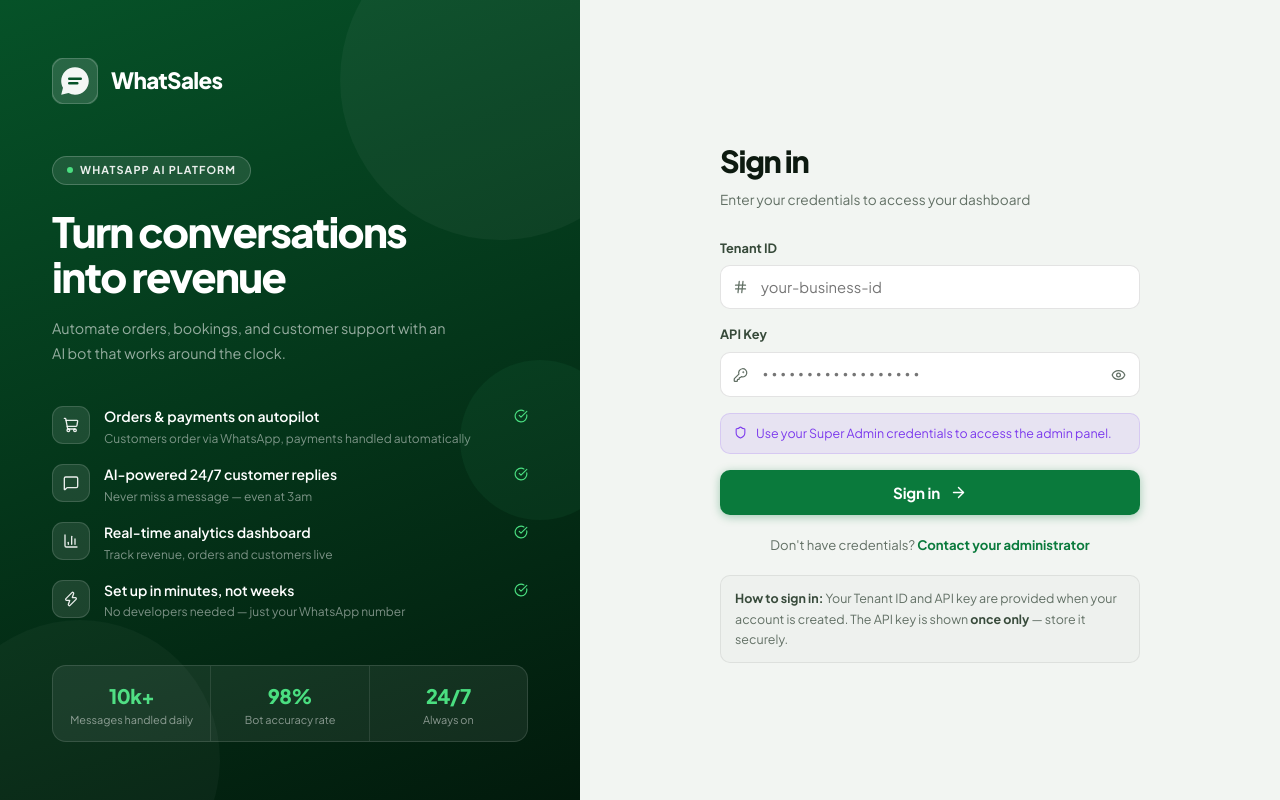
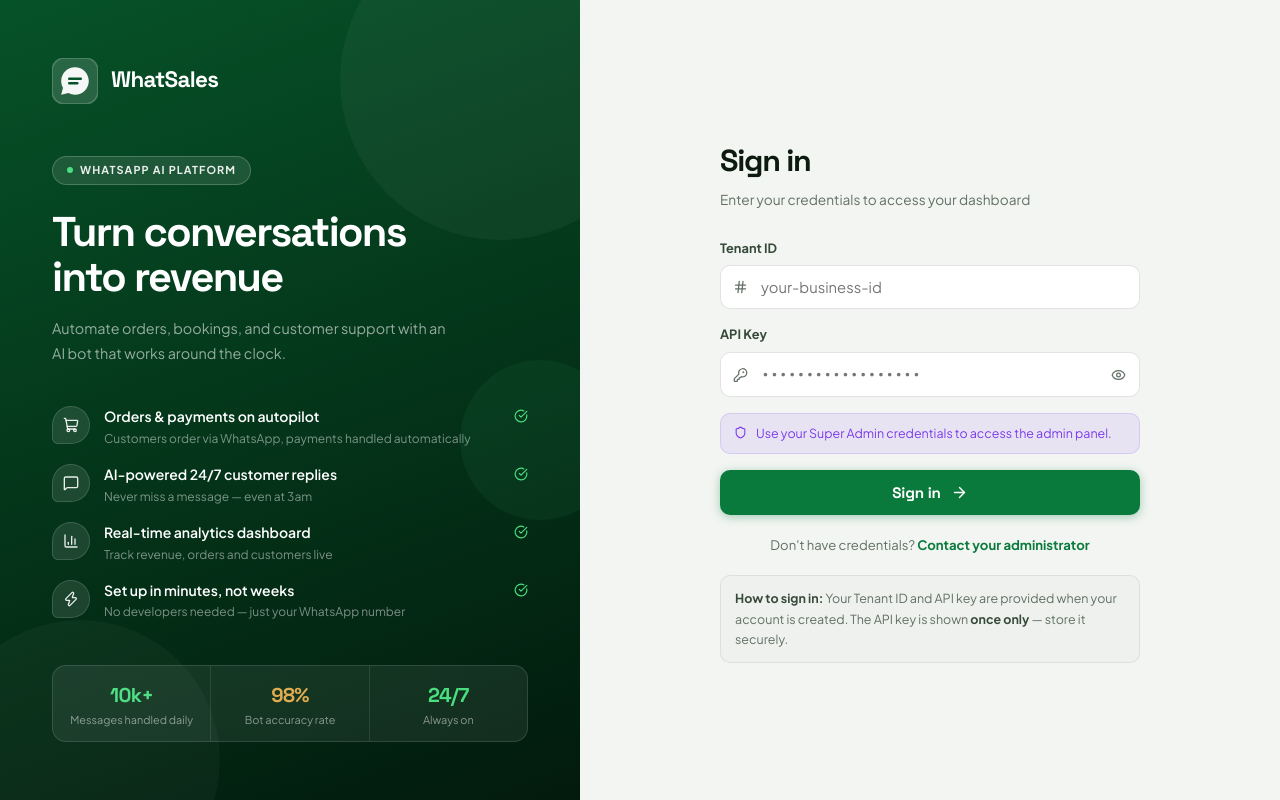
Before and after one commit to DreamLine44/WhatSales_Frontend, a React (Vite) app: page /login in a window 1280 px wide. Built offline with nearby package versions, Linux system fonts and the light colour scheme.

Commit message:
updates added

```diff
--- a/src/components/DashboardLayout.jsx
+++ b/src/components/DashboardLayout.jsx
@@ -17,13 +17,19 @@
       to={to} end={end} onClick={onClick}
       style={({ isActive }) => ({
         display: 'flex', alignItems: 'center', gap: 10,
-        padding: '8px 11px', borderRadius: 9,
+        padding: '8px 11px 8px 9px', borderRadius: 9,
         fontSize: '0.845rem', fontWeight: isActive ? 700 : 500,
         color: isActive ? '#fff' : 'rgba(255,255,255,0.62)',
         background: isActive ? 'rgba(255,255,255,0.14)' : 'transparent',
         textDecoration: 'none', transition: 'all 0.14s',
         marginBottom: 1, position: 'relative',
-        border: isActive ? '1px solid rgba(255,255,255,0.1)' : '1px solid transparent',
+        /* [REDESIGN v4] Gold rail replaces the plain white border on the active
+           item — a small, consistent brand signature instead of a generic
+           highlight, echoed by the gold WA "Ready" pill and hero accents. */
+        borderLeft: isActive ? '2.5px solid var(--gold)' : '2.5px solid transparent',
+        borderTop: isActive ? '1px solid rgba(255,255,255,0.1)' : '1px solid transparent',
+        borderRight: isActive ? '1px solid rgba(255,255,255,0.1)' : '1px solid transparent',
+        borderBottom: isActive ? '1px solid rgba(255,255,255,0.1)' : '1px solid transparent',
       })}
     >
       {({ isActive }) => (
@@ -60,23 +66,30 @@
 }
 
 function WaPill({ whatsapp, status }) {
-  const active = !!(whatsapp?.connected || (status === 'ACTIVE' && whatsapp?.phoneNumberId));
+  // [REDESIGN v4] Three distinct visual states instead of two — "Ready" (creds
+  // saved, not yet verified live) now reads as gold/in-progress rather than
+  // sharing the same green as a fully live bot, which previously made it easy
+  // to mistake a not-yet-verified connection for a working one at a glance.
+  const connected = !!whatsapp?.connected;
+  const ready = !connected && status === 'ACTIVE' && !!whatsapp?.phoneNumberId;
+  const color = connected ? '#4ade80' : ready ? 'var(--gold)' : 'rgba(255,255,255,0.38)';
+  const bg = connected ? 'rgba(74,222,128,0.12)' : ready ? 'rgba(224,172,79,0.14)' : 'rgba(255,255,255,0.06)';
+  const border = connected ? 'rgba(74,222,128,0.28)' : ready ? 'rgba(224,172,79,0.3)' : 'rgba(255,255,255,0.09)';
   return (
     <div style={{
       display: 'inline-flex', alignItems: 'center', gap: 6,
-      background: active ? 'rgba(74,222,128,0.12)' : 'rgba(255,255,255,0.06)',
-      border: `1px solid ${active ? 'rgba(74,222,128,0.28)' : 'rgba(255,255,255,0.09)'}`,
+      background: bg, border: `1px solid ${border}`,
       borderRadius: 99, padding: '4px 9px',
       fontSize: '0.68rem', fontWeight: 600,
-      color: active ? '#4ade80' : 'rgba(255,255,255,0.38)',
+      color,
     }}>
       <span style={{
         width: 5, height: 5, borderRadius: '50%',
-        background: active ? '#4ade80' : 'rgba(255,255,255,0.22)',
-        animation: active ? 'pulse 2s infinite' : 'none',
+        background: connected ? '#4ade80' : ready ? 'var(--gold)' : 'rgba(255,255,255,0.22)',
+        animation: connected ? 'pulse 2s infinite' : 'none',
         flexShrink: 0,
       }} />
-      {active ? (whatsapp?.connected ? 'Live' : 'Ready') : 'Offline'}
+      {connected ? 'Live' : ready ? 'Ready' : 'Offline'}
     </div>
   );
 }
@@ -87,9 +100,9 @@
     <span style={{
       fontSize: '0.57rem', fontWeight: 800, letterSpacing: '0.08em',
       padding: '2px 6px', borderRadius: 99,
-      background: isPro ? 'rgba(217,119,6,0.22)' : 'rgba(255,255,255,0.09)',
-      color: isPro ? '#fbbf24' : 'rgba(255,255,255,0.35)',
-      border: `1px solid ${isPro ? 'rgba(217,119,6,0.28)' : 'rgba(255,255,255,0.09)'}`,
+      background: isPro ? 'rgba(224,172,79,0.22)' : 'rgba(255,255,255,0.09)',
+      color: isPro ? '#e0ac4f' : 'rgba(255,255,255,0.35)',
+      border: `1px solid ${isPro ? 'rgba(224,172,79,0.3)' : 'rgba(255,255,255,0.09)'}`,
     }}>
       {plan || 'FREE'}
     </span>
--- a/src/components/ui.jsx
+++ b/src/components/ui.jsx
@@ -296,6 +296,7 @@
     purple: { bg: 'var(--badge-purple-bg)', text: 'var(--badge-purple-text)' },
     gray:   { bg: 'var(--bg-overlay)',      text: 'var(--text-muted)' },
     teal:   { bg: 'var(--badge-teal-bg)',   text: 'var(--badge-teal-text)' },
+    gold:   { bg: 'var(--gold-dim)',        text: 'var(--gold)' },
   };
   const c = colors[color] || colors.gray;
   return (
@@ -326,8 +327,38 @@
   payment_failed: { color: 'red', label: 'Payment Failed' },
   payment_pending_verification: { color: 'amber', label: 'Awaiting Payment' },
 };
+// [REDESIGN v4] Order/booking progress echoes WhatsApp's own read-receipt
+// ticks — a single grounded detail tying status language back to the channel
+// this whole product runs on, instead of a generic colored dot for everything.
+const TICK_STATUS = {
+  confirmed: 1, preparing: 1, ready: 1, out_for_delivery: 1,
+  completed: 2, delivered: 2,
+};
+function StatusTicks({ count }) {
+  return (
+    <svg width={count === 2 ? 14 : 9} height={9} viewBox={`0 0 ${count === 2 ? 14 : 9} 9`} style={{ flexShrink: 0 }}>
+      <path d="M0.5 4.5L3 7L8.5 1" stroke="#53bdeb" strokeWidth="1.4" fill="none" strokeLinecap="round" strokeLinejoin="round" />
+      {count === 2 && <path d="M5 4.5L7.5 7L13 1" stroke="#53bdeb" strokeWidth="1.4" fill="none" strokeLinecap="round" strokeLinejoin="round" />}
+    </svg>
+  );
+}
 export function StatusBadge({ status, style }) {
   const s = STATUS_MAP[status] || { color: 'gray', label: status || 'Unknown' };
+  const ticks = TICK_STATUS[status];
+  if (ticks) {
+    return (
+      <span style={{
+        display: 'inline-flex', alignItems: 'center', gap: 5,
+        fontSize: '0.72rem', fontWeight: 700, padding: '3px 8px',
+        borderRadius: 'var(--r-full)',
+        background: 'var(--badge-green-bg)', color: 'var(--badge-green-text)',
+        letterSpacing: '0.01em', ...style,
+      }}>
+        <StatusTicks count={ticks} />
+        {s.label}
+      </span>
+    );
+  }
   return <Badge color={s.color} dot style={style}>{s.label}</Badge>;
 }
 
@@ -342,7 +373,7 @@
         <div style={{ display: 'flex', alignItems: 'center', gap: 11, minWidth: 0, flex: '1 1 0' }}>
           {Icon && (
             <div style={{
-              width: 38, height: 38, borderRadius: 'var(--r-md)',
+              width: 38, height: 38, borderRadius: 'var(--r-bubble)',
               background: 'var(--primary-dim)', border: '1.5px solid var(--border-accent)',
               display: 'flex', alignItems: 'center', justifyContent: 'center', flexShrink: 0,
             }}>
@@ -405,6 +436,7 @@
     purple: { icon: 'rgba(124,58,237,0.1)', text: '#7c3aed', border: 'rgba(124,58,237,0.18)' },
     red:    { icon: 'rgba(220,38,38,0.1)',  text: '#dc2626', border: 'rgba(220,38,38,0.18)' },
     teal:   { icon: 'rgba(15,118,110,0.1)', text: '#0f766e', border: 'rgba(15,118,110,0.18)' },
+    gold:   { icon: 'var(--gold-dim)', text: 'var(--gold)', border: 'var(--gold-mid)' },
     gray:   { icon: 'var(--bg-overlay)', text: 'var(--text-muted)', border: 'var(--border)' },
   };
   const c = colors[color] || colors.green;
@@ -424,7 +456,7 @@
     >
       {Icon && (
         <div style={{
-          width: 40, height: 40, borderRadius: 10,
+          width: 40, height: 40, borderRadius: 'var(--r-bubble)',
           background: c.icon, border: `1.5px solid ${c.border}`,
           display: 'flex', alignItems: 'center', justifyContent: 'center', flexShrink: 0,
         }}>
--- a/src/index.css
+++ b/src/index.css
@@ -1,4 +1,9 @@
-@import url('https://fonts.googleapis.com/css2?family=Plus+Jakarta+Sans:ital,wght@0,400;0,500;0,600;0,700;0,800;1,400&family=JetBrains+Mono:wght@400;500&display=swap');
+@import url('https://fonts.googleapis.com/css2?family=Plus+Jakarta+Sans:ital,wght@0,400;0,500;0,600;0,700;0,800;1,400&family=Space+Grotesk:wght@500;600;700&family=JetBrains+Mono:wght@400;500;600&display=swap');
+/* [REDESIGN v4] Space Grotesk added as the display face — used for headings and
+   large numerals (stat cards, revenue, prices). Its squarer terminals and tall
+   numerals give WhatSales a distinct "ledger" identity vs. the generic system-ui
+   look most SaaS dashboards default to. Jakarta stays for body/UI text —
+   legible at small sizes, which matters since this is used heavily on phones. */
 
 *, *::before, *::after { box-sizing: border-box; margin: 0; padding: 0; }
 
@@ -30,6 +35,14 @@
   --amber:      #d97706;
   --amber-dim:  rgba(217,119,6,0.09);
   --amber-mid:  rgba(217,119,6,0.18);
+  /* [REDESIGN v4] Gold is a distinct token from amber: amber stays reserved for
+     warning/pending semantics; gold is the decorative secondary brand accent
+     (used on hero highlights, the active-nav rail, key CTAs) — a market-gold
+     paired with forest green rather than reusing the warning color as a brand
+     color, which was muddling "this needs attention" with "this is important". */
+  --gold:       #b8862f;
+  --gold-dim:   rgba(184,134,47,0.1);
+  --gold-mid:   rgba(184,134,47,0.2);
   --red:        #dc2626;
   --red-dim:    rgba(220,38,38,0.09);
   --blue:       #2563eb;
@@ -85,9 +98,14 @@
   --shadow-sm: var(--sh-sm);  --shadow-md: var(--sh-md);  --shadow-lg: var(--sh-lg);
   --radius-sm: var(--r-sm);   --radius-md: var(--r-md);   --radius-lg: var(--r-lg);
   --radius-xl: var(--r-xl);   --radius-full: var(--r-full);
-  --font-display: 'Plus Jakarta Sans', system-ui, sans-serif;
+  --font-display: 'Space Grotesk', 'Plus Jakarta Sans', system-ui, sans-serif;
   --font-body:    'Plus Jakarta Sans', system-ui, sans-serif;
   --font-mono:    'JetBrains Mono', monospace;
+
+  /* [REDESIGN v4] Signature "bubble" corner — one asymmetric radius, echoing a
+     WhatsApp message tail. Used sparingly (icon wells, the active-nav rail,
+     the hero stat) — never on every card, per "spend your boldness in one place". */
+  --r-bubble: 20px 20px 20px 6px;
 
   /* Layout */
   --sidebar-w:    256px;
@@ -135,6 +153,9 @@
     --amber:     #fbbf24;
     --amber-dim: rgba(251,191,36,0.1);
     --amber-mid: rgba(251,191,36,0.2);
+    --gold:      #e0ac4f;
+    --gold-dim:  rgba(224,172,79,0.12);
+    --gold-mid:  rgba(224,172,79,0.22);
     --red:       #f87171;
     --red-dim:   rgba(248,113,113,0.1);
     --blue:      #60a5fa;
--- a/src/pages/CustomersPage.jsx
+++ b/src/pages/CustomersPage.jsx
@@ -99,23 +99,27 @@
   // Prevents the page-change effect from double-loading when the debounce handler
   // calls setPage(1) and load(1, val) in the same tick.
   const skipEffectRef = useRef(false);
+  const requestIdRef = useRef(0);
   const LIMIT = 30;
 
   const load = useCallback((p, q) => {
     setLoading(true);
     setError(null);
+    const reqId = ++requestIdRef.current;
     const params = { page: p, limit: LIMIT };
     if (q?.trim()) params.search = q.trim();
     dashApi.customers(params)
       .then(r => {
+        if (reqId !== requestIdRef.current) return; // superseded by a newer request
         setCustomers(r.data.customers || []);
         setTotal(r.data.total || 0);
       })
       .catch(err => {
+        if (reqId !== requestIdRef.current) return;
         setError(err.message);
         toast.error(err.message);
       })
-      .finally(() => setLoading(false));
+      .finally(() => { if (reqId === requestIdRef.current) setLoading(false); });
   }, []);
 
   useEffect(() => {
--- a/src/pages/DashboardPage.jsx
+++ b/src/pages/DashboardPage.jsx
@@ -30,7 +30,7 @@
       onMouseLeave={() => setHovered(false)}
     >
       <div style={{
-        width: 38, height: 38, borderRadius: 10,
+        width: 38, height: 38, borderRadius: 'var(--r-bubble)',
         background: 'rgba(255,255,255,0.7)',
         display: 'flex', alignItems: 'center', justifyContent: 'center', flexShrink: 0,
       }}>
@@ -171,7 +171,7 @@
             background: 'var(--primary-dim)', border: '1.5px solid var(--border-accent)',
             borderRadius: 'var(--r-lg)',
           }}>
-            <div style={{ width: 36, height: 36, borderRadius: 10, background: 'rgba(10,122,60,0.12)', display: 'flex', alignItems: 'center', justifyContent: 'center', flexShrink: 0 }}>
+            <div style={{ width: 36, height: 36, borderRadius: 'var(--r-bubble)', background: 'rgba(10,122,60,0.12)', display: 'flex', alignItems: 'center', justifyContent: 'center', flexShrink: 0 }}>
               <Zap size={18} color="var(--primary)" />
             </div>
             <div style={{ flex: 1, minWidth: 0 }}>
@@ -189,7 +189,7 @@
             background: 'var(--amber-dim)', border: '1.5px solid rgba(217,119,6,0.22)',
             borderRadius: 'var(--r-lg)',
           }}>
-            <div style={{ width: 36, height: 36, borderRadius: 10, background: 'rgba(217,119,6,0.15)', display: 'flex', alignItems: 'center', justifyContent: 'center', flexShrink: 0 }}>
+            <div style={{ width: 36, height: 36, borderRadius: 'var(--r-bubble)', background: 'rgba(217,119,6,0.15)', display: 'flex', alignItems: 'center', justifyContent: 'center', flexShrink: 0 }}>
               <Zap size={18} color="var(--amber)" />
             </div>
             <div style={{ flex: 1, minWidth: 0 }}>
--- a/src/pages/LoginPage.jsx
+++ b/src/pages/LoginPage.jsx
@@ -240,7 +240,7 @@
             {FEATURES.map(({ icon: Icon, label, desc }) => (
               <div key={label} style={{ display: 'flex', alignItems: 'flex-start', gap: 14 }}>
                 <div style={{
-                  width: 38, height: 38, borderRadius: 11, flexShrink: 0,
+                  width: 38, height: 38, borderRadius: 'var(--r-bubble)', flexShrink: 0,
                   background: 'rgba(255,255,255,0.1)', border: '1px solid rgba(255,255,255,0.14)',
                   display: 'flex', alignItems: 'center', justifyContent: 'center',
                 }}>
@@ -266,7 +266,7 @@
                 flex: 1, padding: '14px 16px', textAlign: 'center',
                 borderRight: i < STATS.length - 1 ? '1px solid rgba(255,255,255,0.1)' : 'none',
               }}>
-                <div style={{ fontFamily: 'var(--font-display)', fontSize: '1.25rem', fontWeight: 800, color: 'var(--green-300)', letterSpacing: '-0.03em' }}>{s.value}</div>
+                <div style={{ fontFamily: 'var(--font-display)', fontSize: '1.25rem', fontWeight: 800, color: i === 1 ? '#e0ac4f' : 'var(--green-300)', letterSpacing: '-0.03em' }}>{s.value}</div>
                 <div style={{ fontSize: '0.68rem', color: 'rgba(255,255,255,0.5)', marginTop: 2, lineHeight: 1.3 }}>{s.label}</div>
               </div>
             ))}
--- a/src/pages/WhatsAppPage.jsx
+++ b/src/pages/WhatsAppPage.jsx
@@ -31,24 +31,44 @@
 // [FIX-2] ACTIVE + phoneNumberId = step 5 (Bot Activated), not step 4 (OTP Verification).
 // Previously returned 4 which put the spinner on the OTP step for a live tenant.
 // onboardingStep >= 3 (verified) + ACTIVE = also step 5.
-function getStepIndex(wa, tenantStatus, onboardingStep) {
+//
+// [FIX-WA-SELFSERVICE] requestStatus (from GET /api/whatsapp/request/status) is a genuine,
+// backend-confirmed signal where available — it's auto-advanced to 'connected' as a side
+// effect of a successful Meta verification, independent of the onboardingStep guesswork
+// below. Treat it as a FLOOR (Math.max), never a ceiling: it can only push the displayed
+// step forward when it confirms more progress than the other heuristics inferred, never
+// backward. Most admin-onboarded tenants won't have a request record at all (requestStatus
+// null) since credentials are typically entered directly by the admin, not self-submitted —
+// that's expected and simply contributes no floor.
+function getStepIndex(wa, tenantStatus, onboardingStep, requestStatus) {
   if (!wa) return 0;
+  let idx;
   // connected=true is set by AuthContext when onboardingStep≥3 is inferred, or by
   // buildUserFromResponse carrying it forward from a prior session. Treat as terminal.
-  if (wa.connected === true) return 5;
-  // Use authoritative onboardingStep when it's a real number (> 1 = admin-managed).
-  if (typeof onboardingStep === 'number' && onboardingStep > 1) {
+  if (wa.connected === true) {
+    idx = 5;
+  } else if (typeof onboardingStep === 'number' && onboardingStep > 1) {
+    // Use authoritative onboardingStep when it's a real number (> 1 = admin-managed).
     // Step 3 = verified by Meta; if tenant is also ACTIVE, the bot is live.
-    if (onboardingStep >= 3 && tenantStatus === 'ACTIVE') return 5;
-    if (onboardingStep >= 3) return 4; // verified but not yet activated
-    if (onboardingStep === 2) return 2;
-    return 1;
+    if (onboardingStep >= 3 && tenantStatus === 'ACTIVE') idx = 5;
+    else if (onboardingStep >= 3) idx = 4; // verified but not yet activated
+    else if (onboardingStep === 2) idx = 2;
+    else idx = 1;
+  } else if (tenantStatus === 'ACTIVE' && wa.phoneNumberId) {
+    // Fallback inference from fields we can actually read.
+    // ACTIVE + phoneNumberId = bot is live (step 5), not just OTP pending (step 4).
+    idx = 5;
+  } else if (wa.phoneNumberId) {
+    idx = 2;
+  } else {
+    idx = 1;
   }
-  // Fallback inference from fields we can actually read.
-  // ACTIVE + phoneNumberId = bot is live (step 5), not just OTP pending (step 4).
-  if (tenantStatus === 'ACTIVE' && wa.phoneNumberId) return 5;
-  if (wa.phoneNumberId) return 2;
-  return 1;
+
+  const requestFloor =
+    requestStatus === 'connected'  ? 4 :
+    requestStatus === 'connecting' ? 3 :
+    (requestStatus === 'contacted' || requestStatus === 'pending') ? 2 : 0;
+  return Math.max(idx, requestFloor);
 }
 
 function StepItem({ step, status, isLast }) {
@@ -97,12 +117,19 @@
   // but that snapshot may be stale. A direct GET /business/:id gives the live value.
   const [liveBiz, setLiveBiz] = useState(null);
   const [bizLoading, setBizLoading] = useState(true);
+  // [FIX-WA-SELFSERVICE] Poll the tenant's own connection-request status, if one exists.
+  // A 404 here just means this tenant never submitted a self-service request (the normal
+  // case for admin-onboarded tenants) — not an error, so we swallow it silently.
+  const [requestStatus, setRequestStatus] = useState(null);
 
   useEffect(() => {
     bizApi.get()
       .then(r => setLiveBiz(r.data?.business || r.data || {}))
       .catch(() => setLiveBiz(null))
       .finally(() => setBizLoading(false));
+    bizApi.connectionRequestStatus()
+      .then(r => setRequestStatus(r.data?.status || r.data?.request?.status || null))
+      .catch(() => setRequestStatus(null));
   }, []);
 
   // Prefer live data over cached user object for WhatsApp fields.
@@ -121,7 +148,8 @@
 
   const tenantStatus   = user?.status || 'ACTIVE';
   const onboardingStep = user?.onboardingStep ?? null;
-  const stepIdx        = getStepIndex(wa, tenantStatus, onboardingStep);
+  const stepIdx        = getStepIndex(wa, tenantStatus, onboardingStep, requestStatus);
+  const isRejected     = requestStatus === 'rejected';
 
   const handleRefresh = async () => {
     setRefreshing(true);
@@ -130,6 +158,9 @@
       await refreshUser();
       const r = await bizApi.get();
       setLiveBiz(r.data?.business || r.data || {});
+      bizApi.connectionRequestStatus()
+        .then(rr => setRequestStatus(rr.data?.status || rr.data?.request?.status || null))
+        .catch(() => setRequestStatus(null));
       toast.success('Status refreshed');
     } catch (err) {
       toast.error(err.message || 'Failed to refresh');
@@ -158,10 +189,12 @@
       {/* Connection status banner */}
       {!bizLoading && (
         <InfoBanner
-          type={isConnected ? 'success' : isConfigured ? 'warning' : 'info'}
+          type={isRejected ? 'error' : isConnected ? 'success' : isConfigured ? 'warning' : 'info'}
           style={{ marginBottom: 20 }}
         >
-          {isConnected
+          {isRejected
+            ? '❌ Your WhatsApp connection request was not approved. Contact support@whatsales.app for details.'
+            : isConnected
             ? '✅ Your WhatsApp number is connected and the bot is active.'
             : isConfigured
             ? '⏳ Your WhatsApp credentials are saved. Your account is pending activation by our team.'
```
Also changed, not shown: src/api.js (+9 -0 lines), src/components/AdminLayout.jsx (+7 -2 lines), src/pages/BookingsPage.jsx (+12 -4 lines), src/pages/OrdersPage.jsx (+13 -5 lines), src/pages/admin/AdminTenantsPage.jsx (+14 -3 lines).
